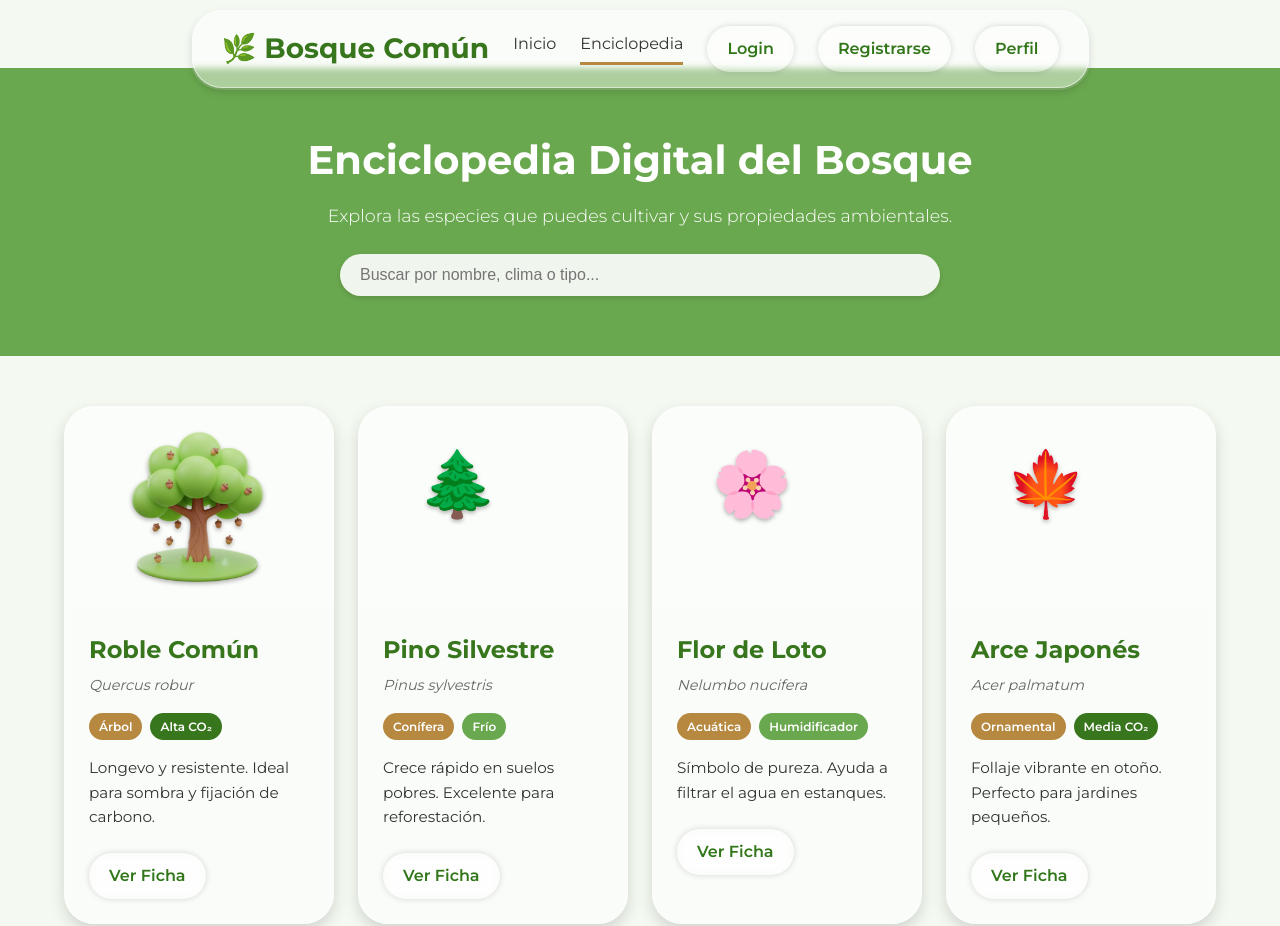
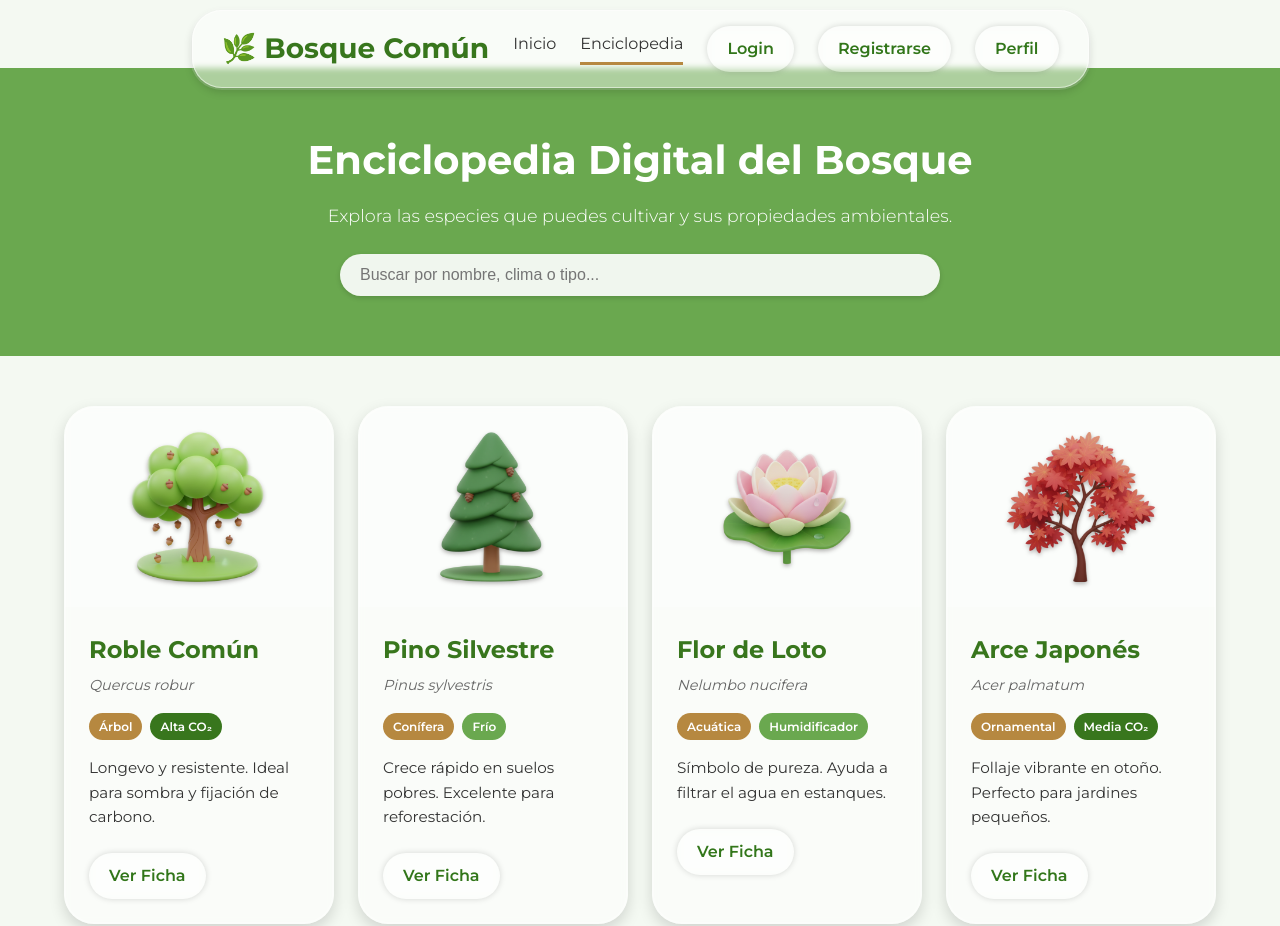
Before and after one commit to ValenDilello/linux-web-server-etec, a website: page proyecto2025/encyclopedia.html in a window 1280 px wide. Shown: the top 926 px of the page. Drawn offline with Linux system fonts and the light colour scheme.

Commit message:
icons agregados

```diff
--- a/proyecto2025/encyclopedia.html
+++ b/proyecto2025/encyclopedia.html
@@ -71,8 +71,8 @@
             </article>
 
             <article class="plant-card">
-                <div class="card__image plant--pine">
-                    <span class="plant__icon">🌲</span>
+                <div class="card__image plant--oak">
+                    <img src="/proyecto2025/enciclopedia-arboles/assets/pino_silvestre_icon.png" alt="Roble" class="plant__icon">
                 </div>
                 <div class="card__content">
                     <h3>Pino Silvestre</h3>
@@ -87,8 +87,8 @@
             </article>
 
             <article class="plant-card">
-                <div class="card__image plant--flower">
-                    <span class="plant__icon">🌸</span>
+                <div class="card__image plant--oak">
+                    <img src="/proyecto2025/enciclopedia-arboles/assets/flor_de_loto_icon.png" alt="Roble" class="plant__icon">
                 </div>
                 <div class="card__content">
                     <h3>Flor de Loto</h3>
@@ -103,8 +103,8 @@
             </article>
 
             <article class="plant-card">
-                <div class="card__image plant--arce">
-                    <span class="plant__icon">🍁</span>
+                <div class="card__image plant--oak">
+                    <img src="/proyecto2025/enciclopedia-arboles/assets/arce_japones_icon.png" alt="Roble" class="plant__icon">
                 </div>
                 <div class="card__content">
                     <h3>Arce Japonés</h3>
```
Also changed, not shown: proyecto2025/assets/favicon/favicon.png, proyecto2025/assets/favicon/favicon_old.png (added), proyecto2025/assets/favicon/favicon_old.svg (renamed from proyecto2025/assets/favicon/favicon.svg), proyecto2025/enciclopedia-arboles/assets/arce_japones_icon.png (added).
